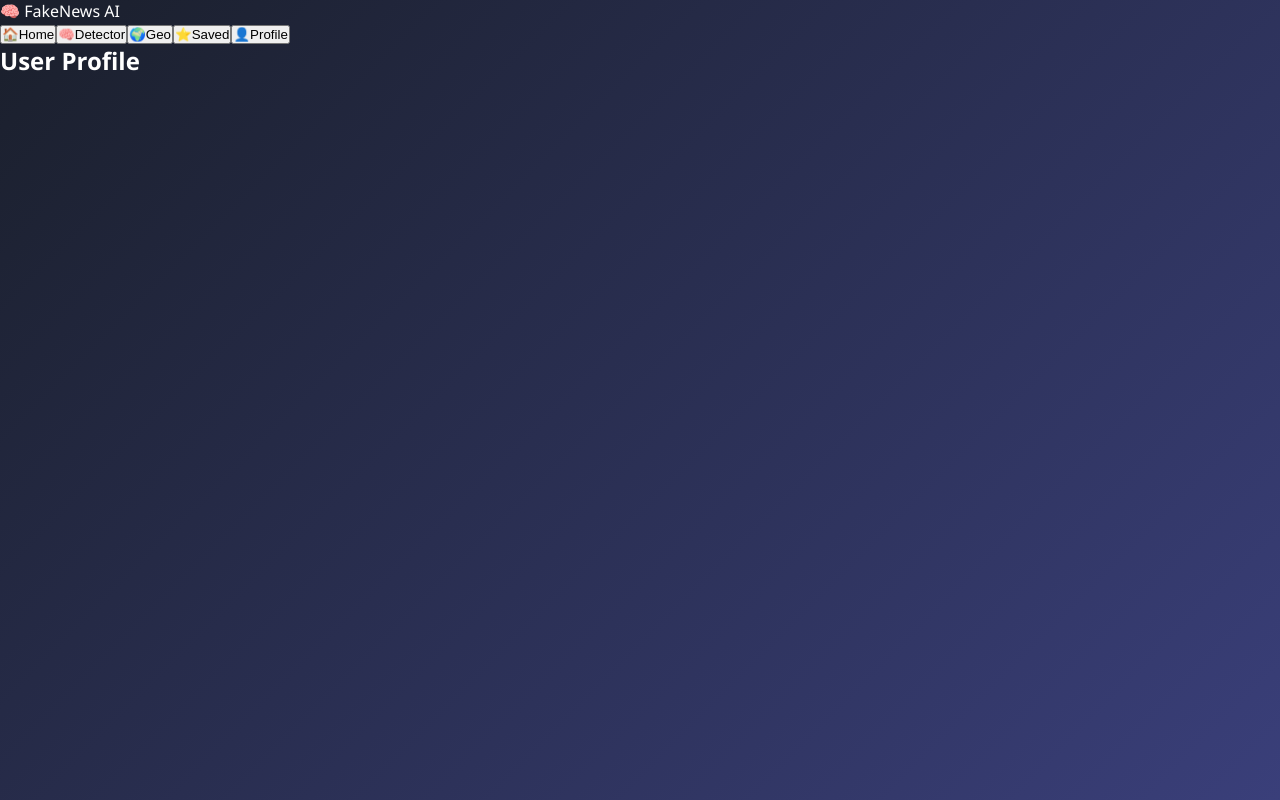
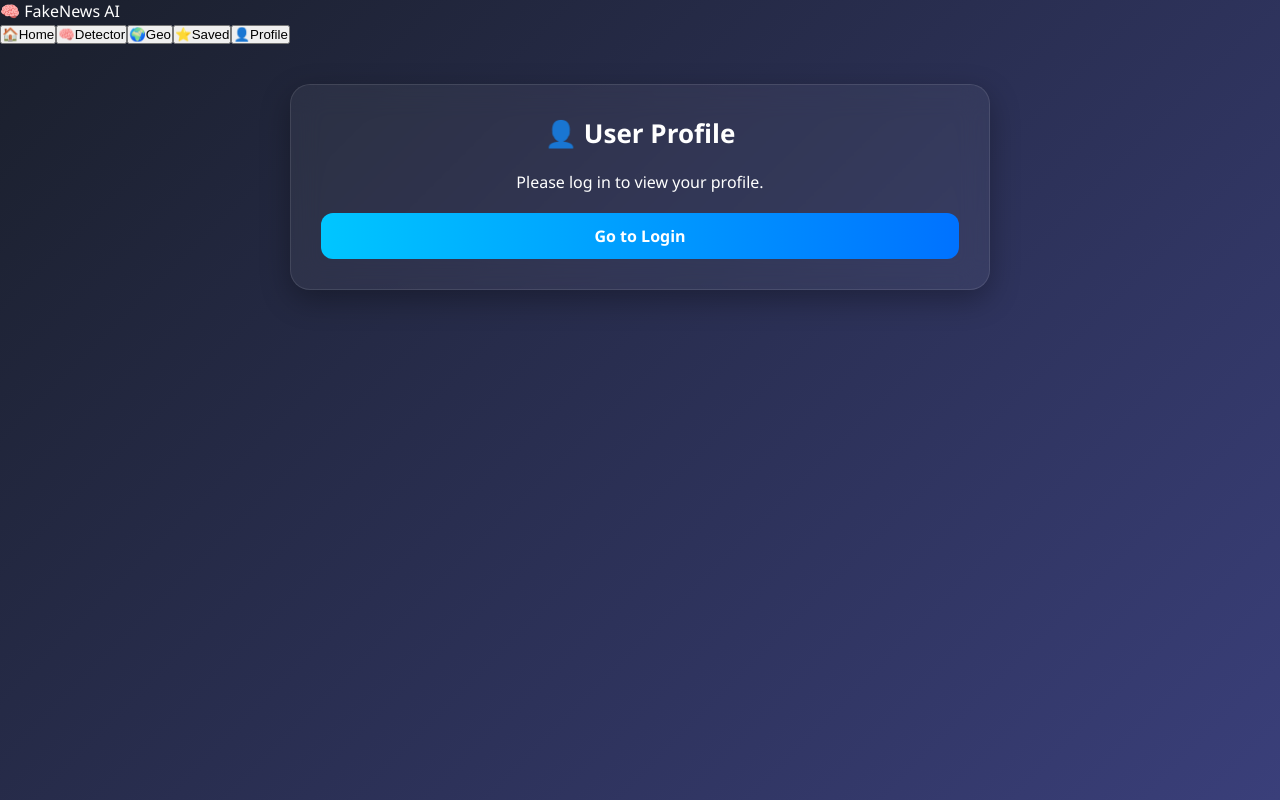
Before and after one commit to YARAGANIDURGADHANUSH/AI-POWERED-FAKE-NEWS-DETECTOR, a React app in the folder frontend/: page /profile in a window 1280 px wide. Built offline with nearby package versions, Linux system fonts and the light colour scheme; the HTML template or start-up script is replaced by a standard one; a web font is replaced by a local one.

Commit message:
Implement user profile display and logout functionality

```diff
--- a/frontend/src/pages/Profile.jsx
+++ b/frontend/src/pages/Profile.jsx
@@ -1,3 +1,46 @@
+import { useAuth } from "../context/AuthContext";
+import { useNavigate } from "react-router-dom";
+import toast from "react-hot-toast";
+
 export default function Profile() {
-  return <h2>User Profile</h2>;
+  const { user, logout, isLoggedIn } = useAuth();
+  const navigate = useNavigate();
+
+  const handleLogout = () => {
+    logout();
+    toast.success("Logged out successfully");
+    navigate("/");
+  };
+
+  if (!isLoggedIn) {
+    return (
+      <div className="content-wrapper" style={{ textAlign: 'center' }}>
+        <h1 className="section-title">👤 User Profile</h1>
+        <p style={{ marginBottom: '20px' }}>Please log in to view your profile.</p>
+        <button className="btn btn-primary" onClick={() => navigate("/login")}>Go to Login</button>
+      </div>
+    );
+  }
+
+  return (
+    <div className="content-wrapper">
+      <h1 className="section-title">👤 User Profile</h1>
+
+      <div className="result-box">
+        <div style={{ marginBottom: '15px' }}>
+          <label className="input-label">Account Name</label>
+          <div className="source-card" style={{ fontSize: '18px' }}>{user?.name}</div>
+        </div>
+
+        <div style={{ marginBottom: '25px' }}>
+          <label className="input-label">Email Address</label>
+          <div className="source-card" style={{ fontSize: '18px' }}>{user?.email}</div>
+        </div>
+
+        <button className="btn" style={{ background: 'var(--danger)', color: 'white' }} onClick={handleLogout}>
+          Logout
+        </button>
+      </div>
+    </div>
+  );
 }
```
